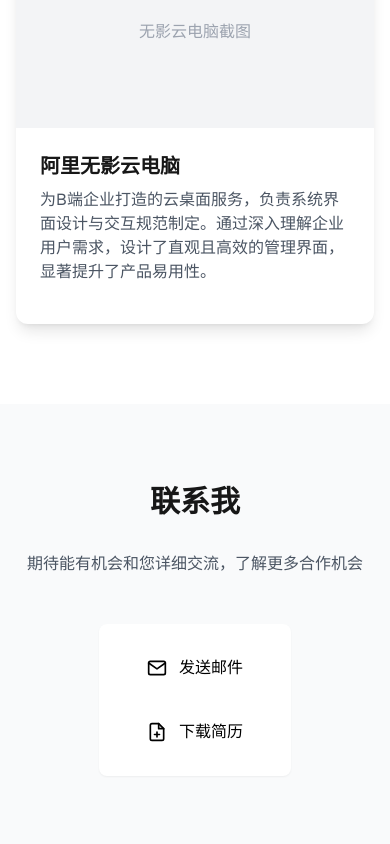
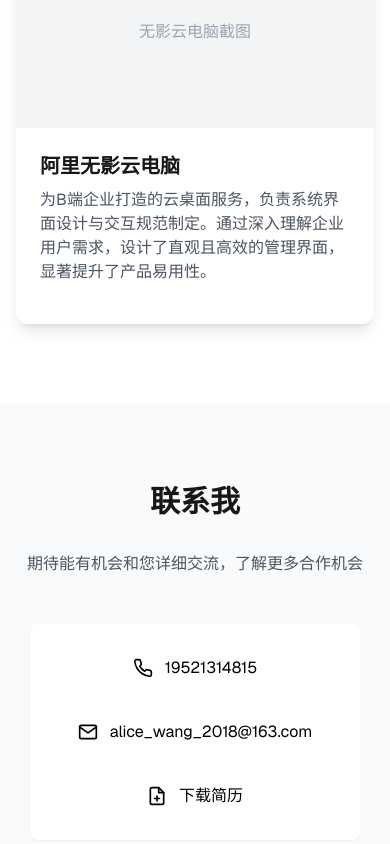
Before and after one commit to imchuckc/portfolio-site, a Next.js app: page /portfolio-site/ in a window 390 px wide. Shown: the part 2460-3304 px from the top of the page. Built offline with nearby package versions, Linux system fonts and the light colour scheme.

Commit message:
feat: add phone number and update contact info

```diff
--- a/app/page.js
+++ b/app/page.js
@@ -139,6 +139,16 @@
           </p>
           <div className="inline-flex flex-col md:flex-row justify-center items-center gap-6 bg-white px-8 py-6 rounded-lg shadow-sm">
             <a
+              href="tel:19521314815"
+              className="flex items-center gap-3 text-black hover:text-gray-600 transition-colors px-4 py-2 rounded-full hover:bg-gray-50"
+            >
+              <svg width="20" height="20" viewBox="0 0 24 24" fill="none" stroke="currentColor" strokeWidth="2" strokeLinecap="round" strokeLinejoin="round">
+                <path d="M22 16.92v3a2 2 0 0 1-2.18 2 19.79 19.79 0 0 1-8.63-3.07 19.5 19.5 0 0 1-6-6 19.79 19.79 0 0 1-3.07-8.67A2 2 0 0 1 4.11 2h3a2 2 0 0 1 2 1.72 12.84 12.84 0 0 0 .7 2.81 2 2 0 0 1-.45 2.11L8.09 9.91a16 16 0 0 0 6 6l1.27-1.27a2 2 0 0 1 2.11-.45 12.84 12.84 0 0 0 2.81.7A2 2 0 0 1 22 16.92z"/>
+              </svg>
+              <span>19521314815</span>
+            </a>
+            <span className="hidden md:inline text-gray-300">|</span>
+            <a
               href="mailto:alice_wang_2018@163.com"
               className="flex items-center gap-3 text-black hover:text-gray-600 transition-colors px-4 py-2 rounded-full hover:bg-gray-50"
             >
@@ -146,11 +156,11 @@
                 <path d="M4 4h16c1.1 0 2 .9 2 2v12c0 1.1-.9 2-2 2H4c-1.1 0-2-.9-2-2V6c0-1.1.9-2 2-2z"/>
                 <polyline points="22,6 12,13 2,6"/>
               </svg>
-              <span>发送邮件</span>
+              <span>alice_wang_2018@163.com</span>
             </a>
             <span className="hidden md:inline text-gray-300">|</span>
             <a
-              href="/wangna-resume.pdf"
+              href="/portfolio-site/wangna-resume.pdf"
               className="flex items-center gap-3 text-black hover:text-gray-600 transition-colors px-4 py-2 rounded-full hover:bg-gray-50"
             >
               <svg width="20" height="20" viewBox="0 0 24 24" fill="none" stroke="currentColor" strokeWidth="2" strokeLinecap="round" strokeLinejoin="round">
```
